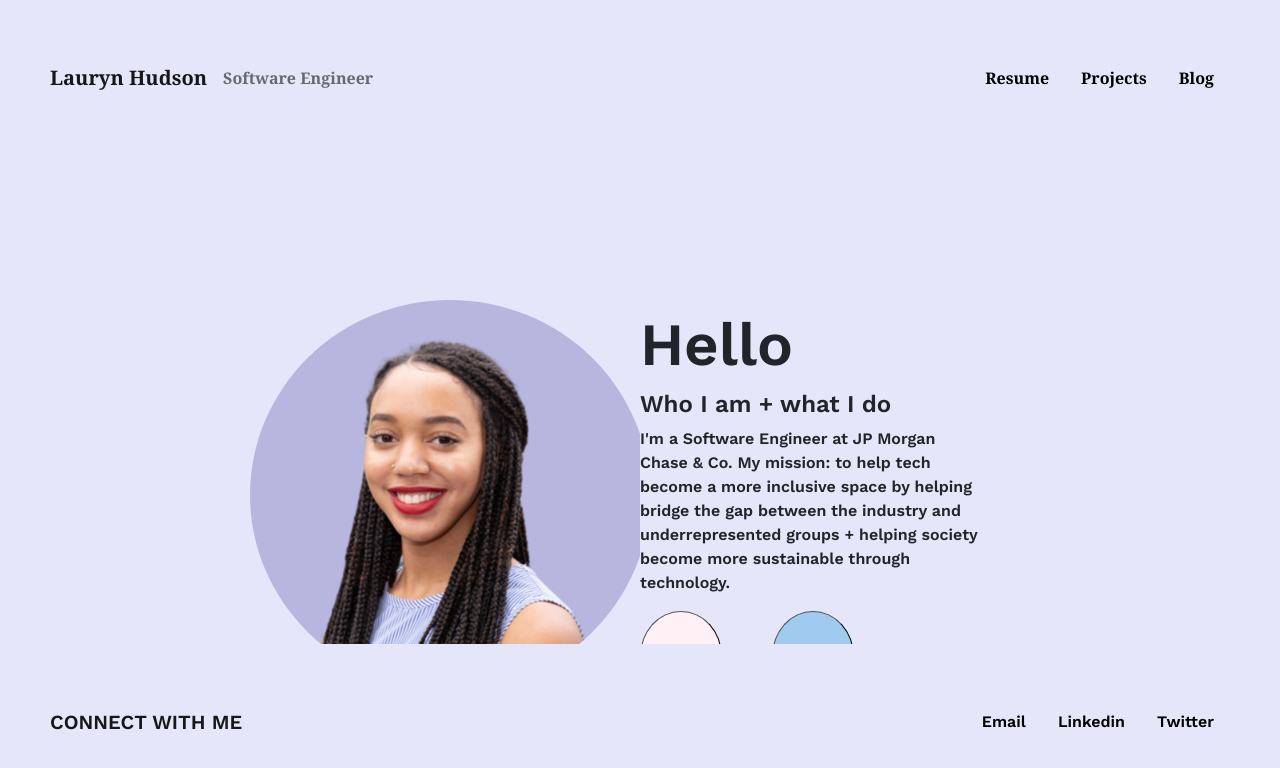
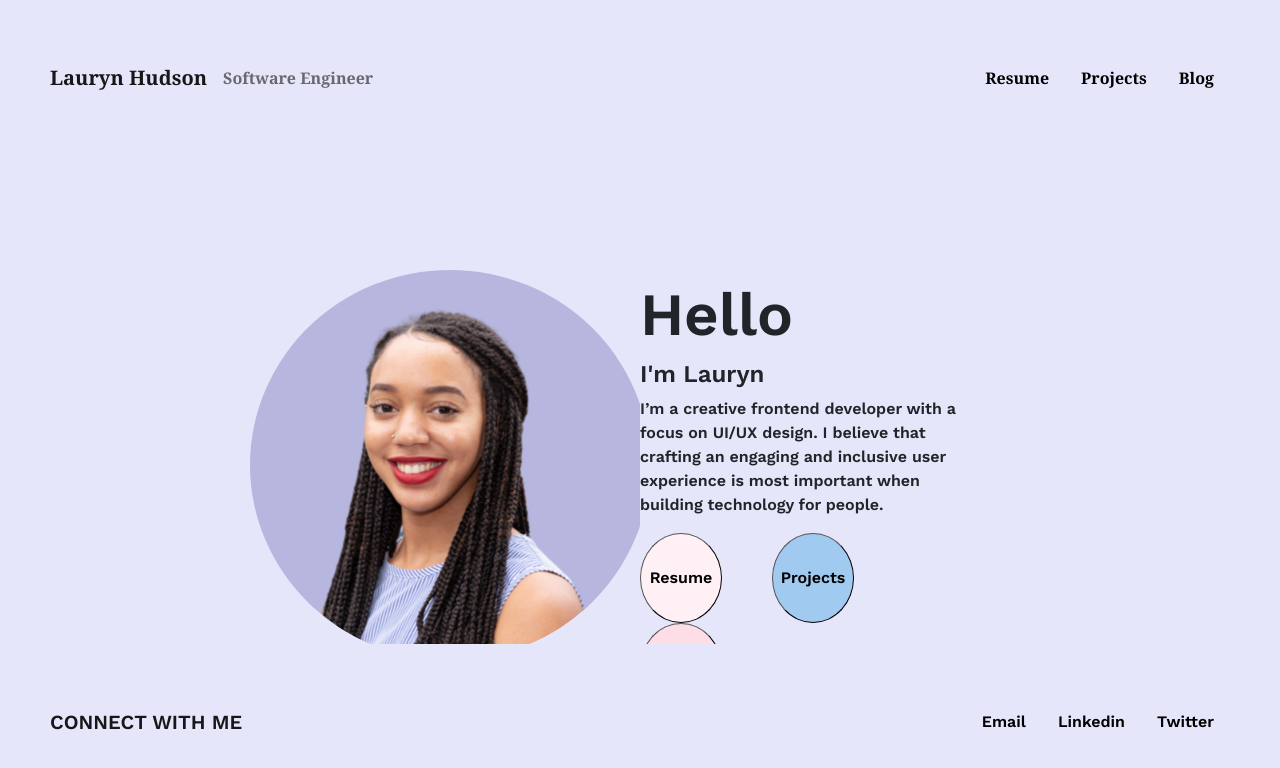
Before and after one commit to laurynhudson/personal-website, a React (Create React App) app: page / in a window 1280 px wide. Shown: the top 768 px of the page. Built offline with nearby package versions, Linux system fonts and the light colour scheme.

Commit message:
updating bio and adding mailto link

```diff
--- a/src/App.css
+++ b/src/App.css
@@ -32,7 +32,7 @@
   top: 0;
   overflow-x: hidden;
   margin-top: 100px;
-  padding-top: 200px;
+  padding-top: 170px;
   margin-bottom: 300px;
   left: 0;
   background-color: lavender;
@@ -46,7 +46,7 @@
   overflow-x: hidden;
   margin-top: 100px;
   justify-content: left;
-  padding-top: 200px;
+  padding-top: 170px;
   padding-bottom: 300px;
   padding-right: 300px;
   right: 0;
--- a/src/App.js
+++ b/src/App.js
@@ -25,12 +25,12 @@ function App() {
           <div className="centered">
             <div className="Intro">Hello</div>
             <div className="about">
-              <h4>Who I am + what I do</h4>
+              <h4>I'm Lauryn</h4>
               <p>
-                I'm a Software Engineer at JP Morgan Chase & Co. My mission: to
-                help tech become a more inclusive space by helping bridge the
-                gap between the industry and underrepresented groups + helping
-                society become more sustainable through technology.{" "}
+                I’m a creative frontend developer with a focus on UI/UX design.
+                I believe that crafting an engaging and inclusive user
+                experience is most important when building technology for
+                people.
               </p>
               <Link to="/resume">
                 <button className="round pink">Resume</button>
--- a/src/components/Footer.js
+++ b/src/components/Footer.js
@@ -15,15 +15,28 @@ const FooterComponent = (props) => {
         <NavbarBrand href="/">CONNECT WITH ME</NavbarBrand>
         <Nav className="ms-auto">
           <NavItem>
-            <NavLink style={{color: "black"}} href="">Email</NavLink>
+            <NavLink
+              style={{ color: "black" }}
+              href="mailto:laurynhudson98@gmail.com"
+            >
+              Email
+            </NavLink>
           </NavItem>
           <NavItem>
-            <NavLink style={{color: "black"}} href="https://www.linkedin.com/in/lauryn-hudson/">
+            <NavLink
+              style={{ color: "black" }}
+              href="https://www.linkedin.com/in/lauryn-hudson/"
+            >
               Linkedin
             </NavLink>
           </NavItem>
           <NavItem>
-            <NavLink style={{color: "black"}} href="https://twitter.com/___lauryn">Twitter</NavLink>
+            <NavLink
+              style={{ color: "black" }}
+              href="https://twitter.com/___lauryn"
+            >
+              Twitter
+            </NavLink>
           </NavItem>
         </Nav>
       </Navbar>
```
